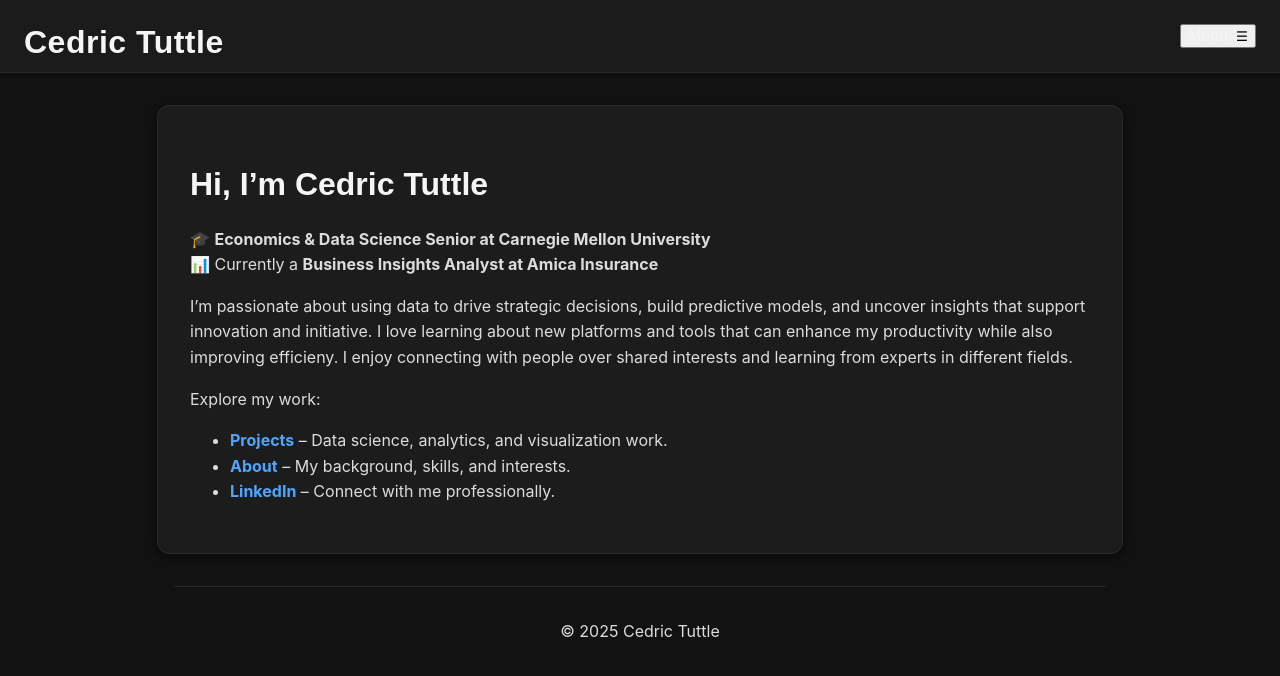
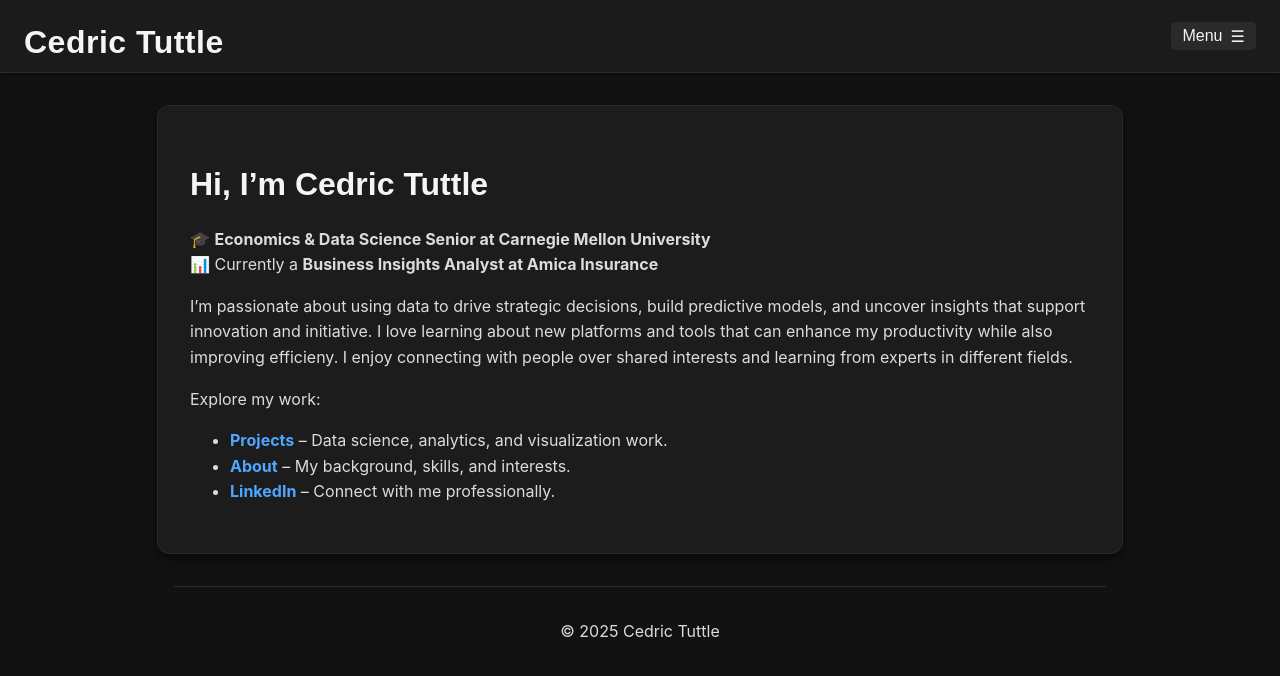
Before and after one commit to ctuttle123/cedrictuttle.github.io, a Jekyll site: the page built from index.md, in a window 1280 px wide. Shown: the top 676 px of the page. Built offline with Jekyll 4.4.1, drawn with Linux system fonts in a browser that asks for light colours.

Commit message:
Update custom.scss

```diff
--- a/_sass/custom.scss
+++ b/_sass/custom.scss
@@ -39,30 +39,50 @@ body, html {
   margin-left: auto;
 }
 
-/* --- Menu label + hamburger wrapper --- */
+//* --- Menu label + hamburger wrapper --- */
 .menu-toggle {
   display: flex;
   align-items: center;
   gap: 0.5rem;
   cursor: pointer;
-  margin-left: auto; /* pushes it to the right corner */
-}
-
-.menu-label {
+  margin-left: auto; /* keeps it in right corner */
+  background: #2a2a2a;
+  padding: 0.3rem 0.7rem;
+  border-radius: 5px;
   color: #f5f5f5;
   font-weight: 500;
   font-size: 1rem;
+  border: none;
+  user-select: none;
+  transition: background 0.2s, color 0.2s;
+  outline: none;
 }
 
+/* Keep the text color consistent */
+.menu-label {
+  color: inherit;
+}
+
+/* Hamburger inside menu */
 .menu-toggle .hamburger {
   font-size: 1.8rem;
-  margin-left: 0; /* remove extra spacing */
+  margin-left: 0;
+  color: inherit;
 }
 
+/* Hover effect */
+.menu-toggle:hover {
+  background: #4da6ff;
+  color: #fff;
+}
 
-.menu-toggle {
-  user-select: none;
+/* Focus / Active states to prevent all-white issue */
+.menu-toggle:focus,
+.menu-toggle:active {
+  background: #2a2a2a;
+  color: #f5f5f5;
 }
+
 
 /* --- Dropdown nav --- */
 #nav-menu ul {
```
